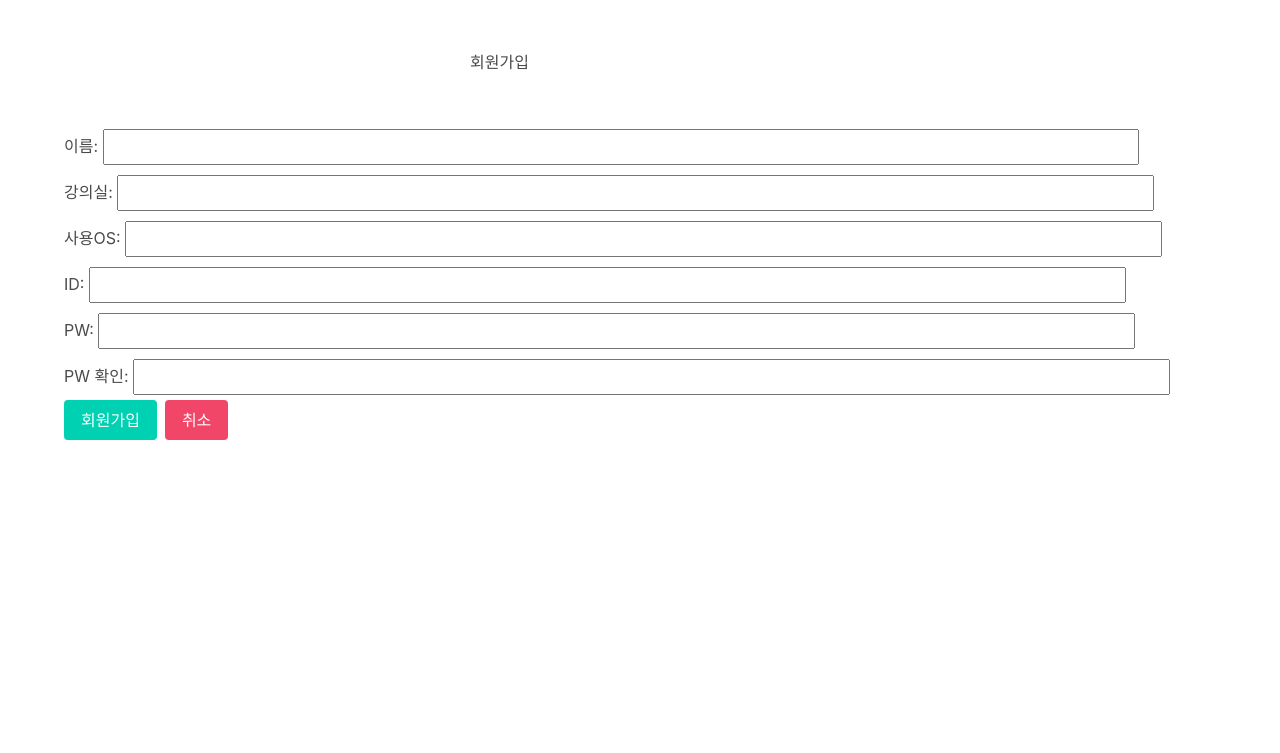
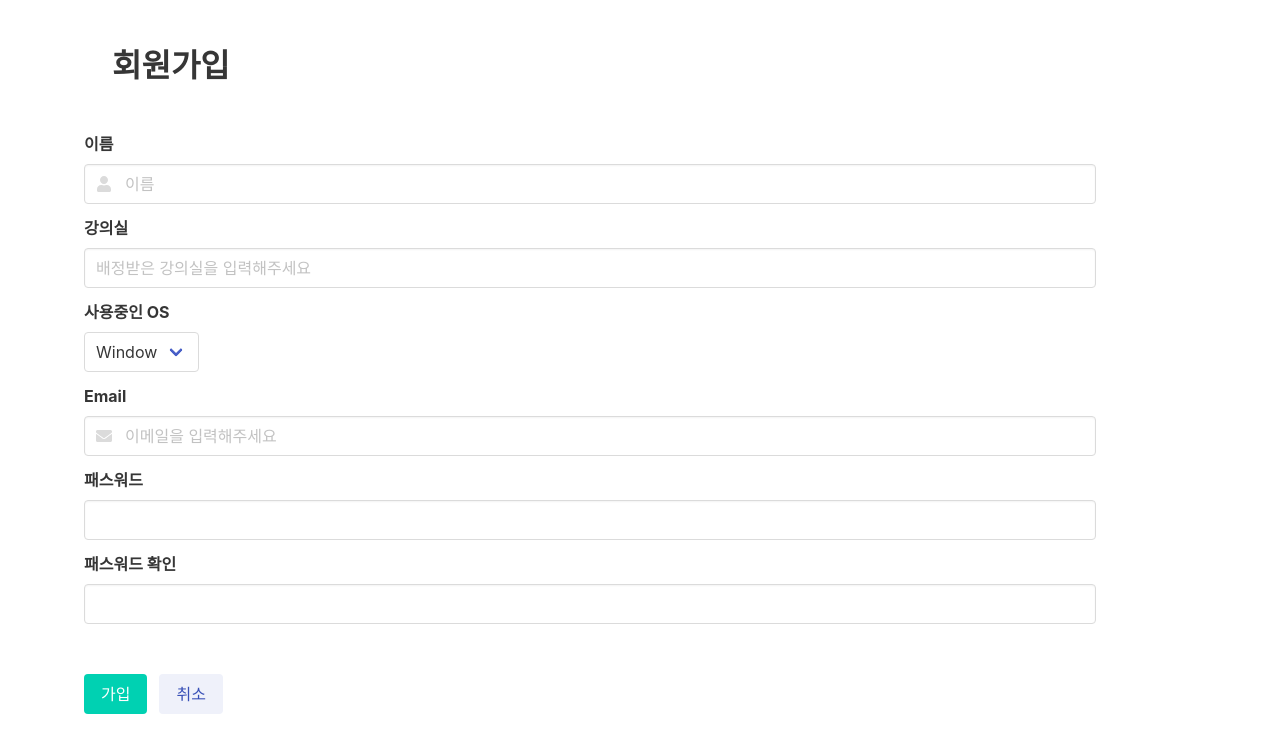
Before and after one commit to xlouisjungx/krafton-jungle-8th, a Flask app: template templates/ach_signin.html in a window 1280 px wide. Shown: the top 753 px of the page. Run offline with Flask 3, Linux system fonts and the light colour scheme; the template is opened without the code that fills it, so the values that code supplies are empty; some libraries are stand-ins or nearby versions.

Commit message:
다시시

```diff
--- a/templates/ach_signin.html
+++ b/templates/ach_signin.html
@@ -20,53 +20,99 @@
     <!-- 아이콘 -->
     <title>회원가입</title>
     <style>
-        .jemok {
-            width: 700px;
-            margin: 50px auto;
-            padding: 0 180px;
+        .textset {
+            margin: 0 20px;
+            padding-right: 100px;
         }
 
-        input {
-            width: 90%;
-            padding: 8px;
-            margin: 5px 0;
-        }
-
-        button:hover {
-            background-color: #218838;
+        .submit {
+            margin-top: 50px;
         }
     </style>
 </head>
 
 <body>
     <div class="container">
-        <div class="jemok">
-            <h2>회원가입</h2>
-        </div>
 
-        <div>
-            <label for="username">이름:</label>
-            <input type="text" id="username" name="username" required>
-            <br>
-            <label for="classR">강의실:</label>
-            <input type="text" id="classR" name="classR" required>
-            <br>
-            <label for="classR">사용OS:</label>
-            <input type="text" id="OS" name="OS" required>
-            <br>
-            <label for="ID">ID:</label>
-            <input type="text" id="ID" name="ID" required>
-            <br>
-            <label for="password">PW:</label>
-            <input type="password" id="password" name="password" required>
-            <br>
-            <label for="password2">PW 확인:</label>
-            <input type="password" id="password2" name="password2" required>
-        </div>
+        <section class="section">
+            <div class="has-text-left">
+                <h2 class="title">회원가입</h2>
+            </div>
+        </section>
 
-        <div class="buttons">
-            <button class="button is-primary" onclick="registerUser()">회원가입</button>
-            <button class="button is-danger">취소</button>
+        <!-- 회원가입 텍스트 -->
+        <div class="textset">
+            <!-- 이름 -->
+            <div class="field">
+                <label for="username" class="label">이름</label>
+                <div class="control has-icons-left has-icons-right">
+                    <input id="username" name="username" class="input " type="text" placeholder="이름" value="" required>
+                    <span class="icon is-small is-left">
+                        <i class="fas fa-user"></i>
+                    </span>
+
+                </div>
+            </div>
+
+            <!-- 강의실 -->
+            <div class="field">
+                <label for="classR" class="label">강의실</label>
+                <div class="control">
+                    <input id="classR" name="classR" class="input" type="text" placeholder="배정받은 강의실을 입력해주세요" required>
+                </div>
+            </div>
+
+            <!-- 사용OS -->
+            <div class="field">
+                <label for="classR" class="label">사용중인 OS</label>
+                <div class="control">
+                    <div class="select">
+                        <select>
+                            <option>Window</option>
+                            <option>MAC</option>
+                        </select>
+                    </div>
+                </div>
+            </div>
+
+            <!-- 이메일 -->
+            <div class="field">
+                <label for="Email" class="label">Email</label>
+                <div class="control has-icons-left has-icons-right">
+                    <input class="input" id="Email" name="Email"  type="email" placeholder="이메일을 입력해주세요" value="" required>
+                    <span class="icon is-small is-left">
+                        <i class="fas fa-envelope"></i>
+                    </span>
+
+                </div>
+            </div>
+            <!-- 패스워드, 확인 -->
+            <div class="field">
+                <label for="password" class="label">패스워드</label>
+                <div class="control">
+                    <input class="input" id="password" name="password" type="password" placeholder="" required>
+                </div>
+            </div>
+
+            <div class="field">
+                <label for="password2" class="label">패스워드 확인</label>
+                <div class="control">
+                    <input class="input" id="password2" name="password2" type="password" placeholder="" required>
+                </div>
+            </div>
+
+
+            <!-- 가입 버튼 -->
+            <div class="submit">
+                <div class="field is-grouped">
+                    <div class="control">
+                        <button class="button is-primary">가입</button>
+                    </div>
+                    <div class="control">
+                        <button class="button is-link is-light">취소</button>
+                    </div>
+                </div>
+            </div>
         </div>
     </div>
 
@@ -75,11 +121,17 @@
             const username = document.getElementById("username").value;
             const classR = document.getElementById("classR").value;
             const OS = document.getElementById("OS").value;
+
+            //장소 정보 저장되는지 테스트
+            const place = document.getElementById("place").value;
+
+
+            const Email = document.getElementById("Email").value;
             const ID = document.getElementById("ID").value;
             const password = document.getElementById("password").value;
             const password2 = document.getElementById("password2").value;
 
-            if (!username || !classR || !OS || !ID || !password || !password2) {
+            if (!username || !classR || !OS || !Email || !ID || !password || !password2) {
                 alert("모든 정보를 입력하세요.");
                 return;
             }
@@ -92,10 +144,15 @@
             const response = await fetch("http://localhost:5001/register", {
                 method: "POST",
                 headers: { "Content-Type": "application/json" },
-                body: JSON.stringify({ username, classR, OS, ID, password, password2 })
+                body: JSON.stringify({ username, classR, OS, place, Email, ID, password, password2 })
             });
 
             const result = await response.json();
+            //alert("회원가입 완료! 로그인 페이지로 이동합니다.");
+
+            if(result.result === "success") {
+                window.location.href = "login.html";  // 로그인 페이지로 이동
+            }
             alert(result.message);
         }
     </script>
```
Also changed, not shown: templates/sign.html (added, +116 -0 lines).
